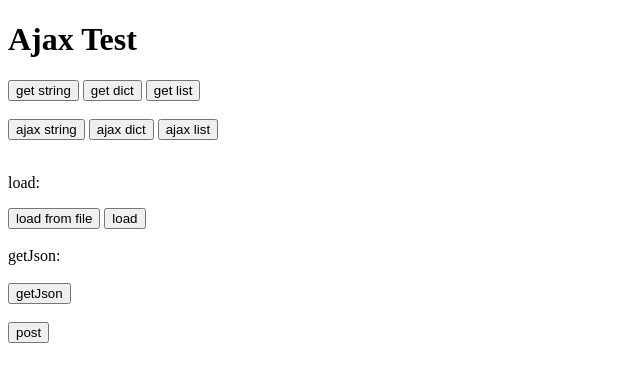
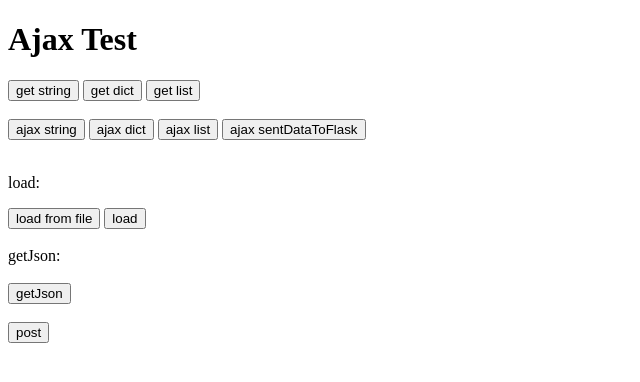
Before and after one commit to xmanrui/FlaskConnectAjax, a Flask app: page / in a window 1280 px wide. Shown: the top 382 px of the page, without its empty margins (0-640 px from the left). Run offline with Flask 2, Linux system fonts and the light colour scheme; some libraries are stand-ins or nearby versions.

Commit message:
增加例子：后端获取前端发来的数据

```diff
--- a/src/run.py
+++ b/src/run.py
@@ -1,4 +1,4 @@
-from flask import Flask, render_template
+from flask import Flask, render_template, request
 from flask import jsonify
 
 app = Flask(__name__)
@@ -10,7 +10,15 @@ def index():
 
 @app.route('/mystring')
 def mystring():
+    test = request.args.get('mydata')
+    print(test)
     return 'my string'
+
+@app.route('/dataFromAjax')
+def dataFromAjax():
+    test = request.args.get('mydata')
+    print(test)
+    return 'dataFromAjax'
 
 @app.route('/mydict', methods=['GET', 'POST'])
 def mydict():
@@ -22,5 +30,8 @@ def mylist():
     l = ['xmr', 18]
     return jsonify(l)
 
+
+
+
 if __name__ == '__main__':
     app.run()
--- a/src/templates/index.html
+++ b/src/templates/index.html
@@ -26,7 +26,13 @@ $(document).ready(function(){
 	});
 
     $(".btn4").click(function(){
-		$.ajax({url:"/mystring", success:function(data){
+		$.ajax({url:"/mystring", data:{"mydata": "test"},success:function(data){
+			alert(data);
+		}});
+	});
+
+	    $(".btn6_2").click(function(){
+		$.ajax({url:"/dataFromAjax", data:{"mydata": "test data"},success:function(data){
 			alert(data);
 		}});
 	});
@@ -74,7 +80,8 @@ $(document).ready(function(){
     <button class="btn3">get list</button> <br/><br/>
     <button class="btn4">ajax string</button>
     <button class="btn5">ajax dict</button>
-    <button class="btn6">ajax list</button><br/><br/>
+    <button class="btn6">ajax list</button>
+    <button class="btn6_2">ajax sentDataToFlask</button><br/><br/>
     <p>load:</p>
     <button class="btn7">load  from file</button>
     <button class="btn10">load</button><br/><br/>
```
